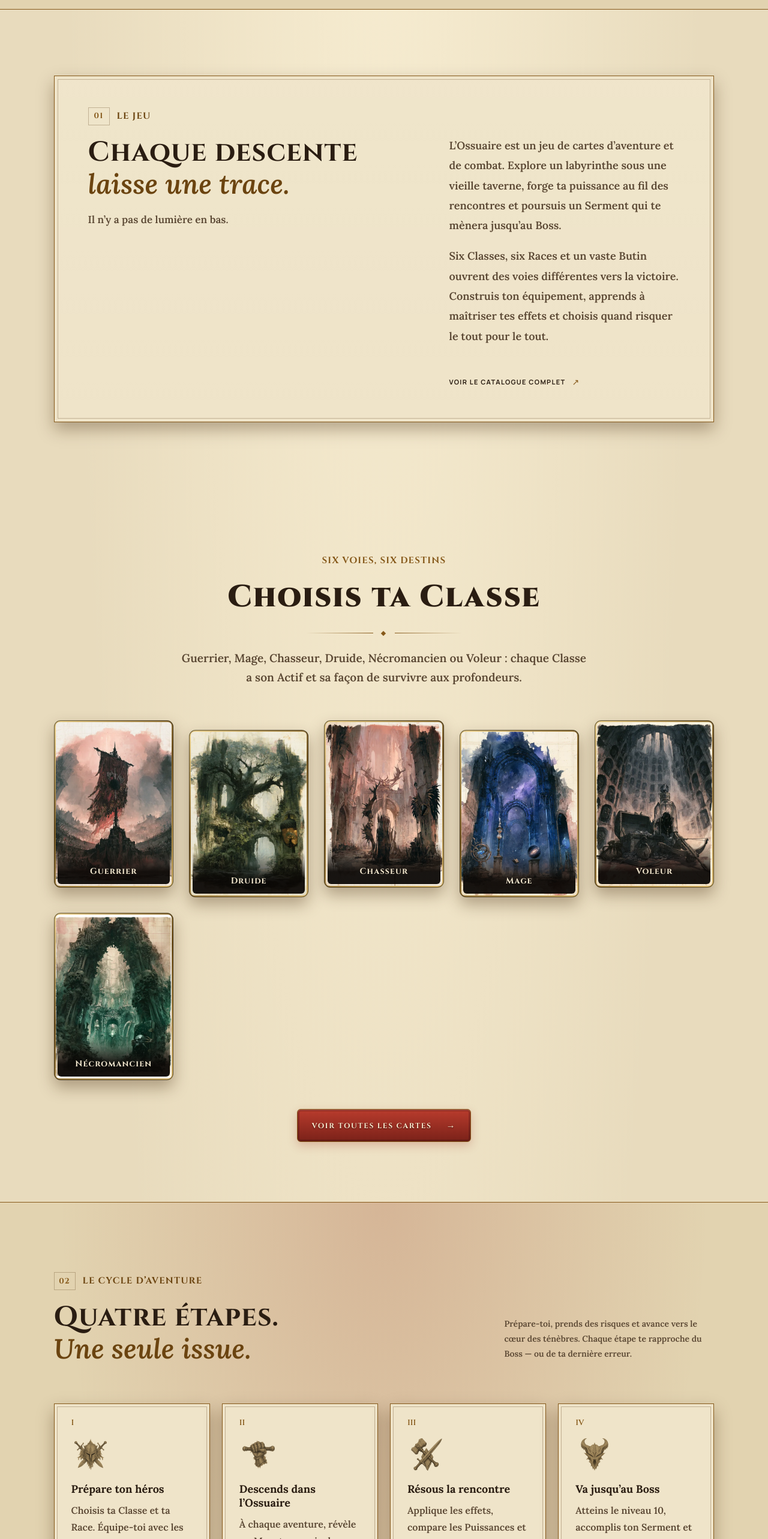
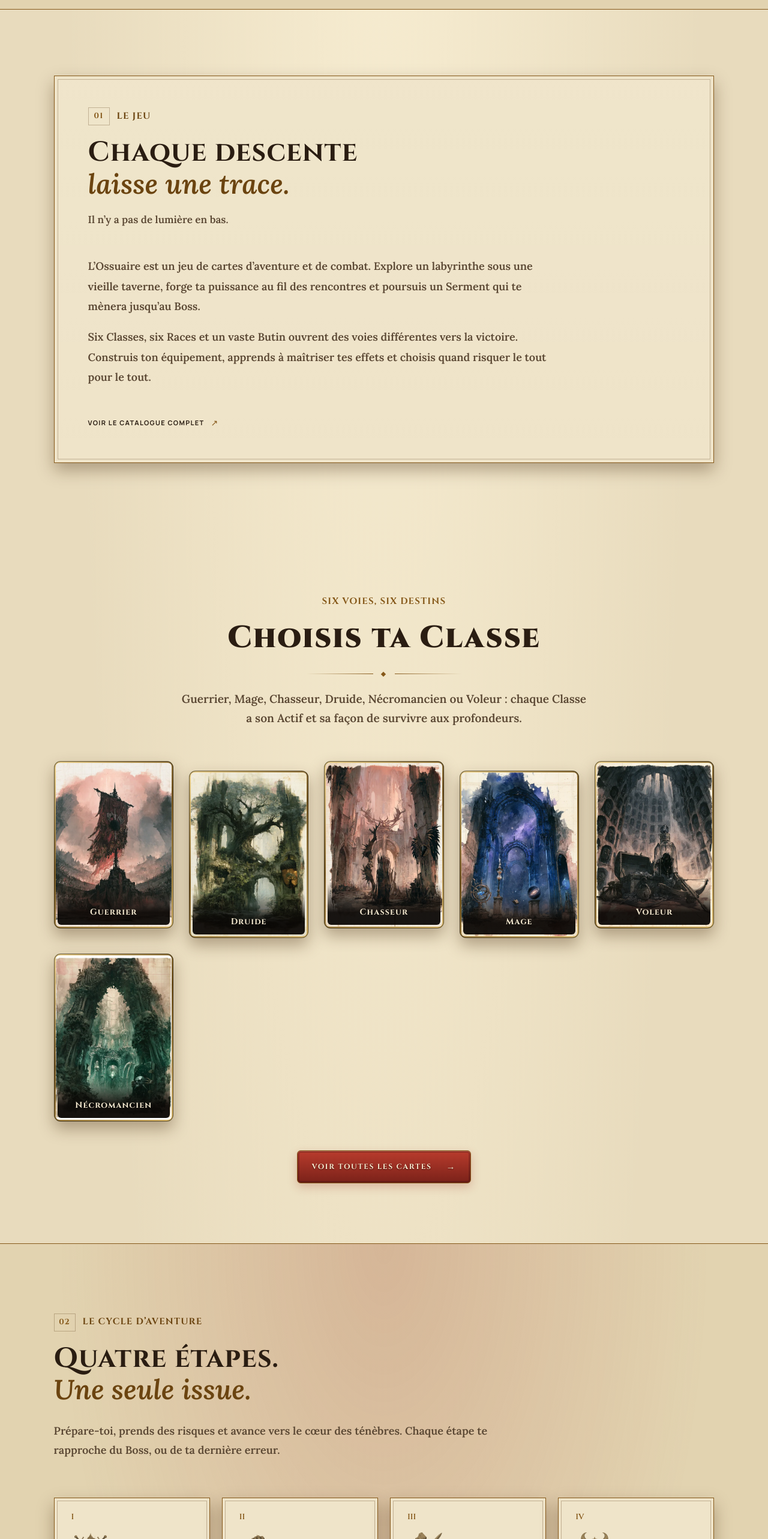
Before and after one commit to G33KOO/Ossuary-game, a React (Vite) app: page / in a window 1280 px wide. Shown: the part 880-3446 px from the top of the page at 60% size. Built offline with nearby package versions, Linux system fonts and the light colour scheme.

Commit message:
Place section descriptions below titles and simplify prose punctuation

```diff
--- a/index.html
+++ b/index.html
@@ -14,7 +14,7 @@
       rel="stylesheet"
       href="https://fonts.googleapis.com/css2?family=Cinzel:wght@500;600;700;900&family=Lora:ital,wght@0,500;0,600;0,700;1,500;1,600&family=Manrope:wght@500;600;700&display=swap"
     />
-    <title>Ossuaire — Descends. Survis. Terrasse un Boss.</title>
+    <title>Ossuaire, Descends. Survis. Terrasse un Boss.</title>
   </head>
   <body>
     <div id="root"></div>
--- a/src/App.css
+++ b/src/App.css
@@ -528,9 +528,7 @@ h2 em {
 .intro-tagline { margin: 18px 0 0; color: var(--muted); font-family: var(--serif); font-size: 17px; line-height: 1.6; }
 
 .intro-content {
-  display: grid;
-  gap: 11%;
-  grid-template-columns: 1fr 0.78fr;
+  display: block;
 }
 
 .intro-content h2,
@@ -559,6 +557,7 @@ h2 em {
   font-size: 15px;
   line-height: 1.85;
   padding-top: 29px;
+  max-width: 780px;
 }
 
 .intro-text p + p {
@@ -579,22 +578,20 @@ h2 em {
 }
 
 .section-heading {
-  align-items: end;
-  display: flex;
-  justify-content: space-between;
+  display: block;
 }
 
 .section-heading h2 {
   font-size: clamp(39px, 4.1vw, 57px);
 }
 
-.section-heading > p {
-  color: var(--muted);
-  font-family: var(--serif);
-  font-size: 14px;
+.section-heading .section-description {
+  color: var(--muted);
+  font-family: var(--serif);
+  font-size: 18px;
   line-height: 1.8;
-  margin: 0 0 7px;
-  max-width: 350px;
+  margin: 24px 0 0;
+  max-width: 780px;
 }
 
 .steps-grid {
@@ -657,7 +654,7 @@ h2 em {
   border: 1px solid rgb(192 163 106 / 30%);
   display: grid;
   gap: 27px;
-  grid-template-columns: auto 1.2fr 1fr;
+  grid-template-columns: auto 1fr;
   margin-top: 53px;
   padding: 24px 28px;
 }
@@ -682,12 +679,10 @@ h2 em {
 }
 
 .boss-copy {
-  border-left: 1px solid var(--line);
   color: var(--muted);
   font-size: 10px;
   line-height: 1.7;
-  margin: 0;
-  padding-left: 25px;
+  margin: 16px 0 0;
 }
 
 .catalog-section {
--- a/src/components/MechanicsSection.tsx
+++ b/src/components/MechanicsSection.tsx
@@ -45,8 +45,8 @@ export function MechanicsSection() {
               <br />
               <em>{t('mechanics.titleTwo')}</em>
             </h2>
+            <p className="section-description">{t('mechanics.description')}</p>
           </div>
-          <p>{t('mechanics.description')}</p>
         </div>
         <div className="steps-grid">
           {steps.map((step) => (
@@ -63,8 +63,8 @@ export function MechanicsSection() {
           <div>
             <p className="eyebrow">{t('mechanics.goalEyebrow')}</p>
             <h3>{t('mechanics.goalTitle')}</h3>
+            <p className="boss-copy">{t('mechanics.goalDescription')}</p>
           </div>
-          <p className="boss-copy">{t('mechanics.goalDescription')}</p>
         </div>
         <div className="section-cta">
           <Link className="button button-primary" to={paths.mechanics}>
--- a/src/i18n/messages.ts
+++ b/src/i18n/messages.ts
@@ -40,7 +40,7 @@ export const messages = {
     'mechanics.titleOne': 'Quatre étapes.',
     'mechanics.titleTwo': 'Une seule issue.',
     'mechanics.description':
-      'Prépare-toi, prends des risques et avance vers le cœur des ténèbres. Chaque étape te rapproche du Boss — ou de ta dernière erreur.',
+      'Prépare-toi, prends des risques et avance vers le cœur des ténèbres. Chaque étape te rapproche du Boss, ou de ta dernière erreur.',
     'mechanics.stepOneTitle': 'Prépare ton héros',
     'mechanics.stepOneDescription':
       'Choisis ta Classe et ta Race. Équipe-toi avec les Armes, Armures et Artefacts trouvés dans les profondeurs.',
@@ -49,7 +49,7 @@ export const messages = {
       'À chaque aventure, révèle un Monstre ou pioche un Butin. Chaque choix peut faire basculer ta progression.',
     'mechanics.stepThreeTitle': 'Résous la rencontre',
     'mechanics.stepThreeDescription':
-      'Applique les effets, compare les Puissances et récupère les récompenses — si tu survis à l’affrontement.',
+      'Applique les effets, compare les Puissances et récupère les récompenses, si tu survis à l’affrontement.',
     'mechanics.stepFourTitle': 'Va jusqu’au Boss',
     'mechanics.stepFourDescription':
       'Atteins le niveau 10, accomplis ton Serment et prépare-toi à affronter l’un des six Boss.',
@@ -134,7 +134,7 @@ export const messages = {
     'showcase.bossesDescription':
       'Une seule victoire compte : terrasser l’un d’eux. Chacun a sa puissance, ses pièges et son propre cauchemar.',
     'footer.tagline': 'Descends. Survis. Terrasse un Boss.',
-    'document.title': 'Ossuaire — Descends. Survis. Terrasse un Boss.',
+    'document.title': 'Ossuaire, Descends. Survis. Terrasse un Boss.',
     'document.description':
       'Découvre l’Ossuaire, son univers de dark fantasy, ses mécaniques d’aventure et son catalogue de 240 cartes.',
   },
@@ -179,7 +179,7 @@ export const messages = {
     'mechanics.titleOne': 'Four steps.',
     'mechanics.titleTwo': 'One final test.',
     'mechanics.description':
-      'Prepare, take risks, and push toward the heart of darkness. Every step brings you closer to the Boss—or your final mistake.',
+      'Prepare, take risks, and push toward the heart of darkness. Every step brings you closer to the Boss, or your final mistake.',
     'mechanics.stepOneTitle': 'Prepare your hero',
     'mechanics.stepOneDescription':
       'Choose your Class and Race. Equip the Weapons, Armor, and Artifacts found in the depths.',
@@ -188,7 +188,7 @@ export const messages = {
       'On each adventure, reveal a Monster or draw Loot. Every choice can change your progress.',
     'mechanics.stepThreeTitle': 'Resolve the encounter',
     'mechanics.stepThreeDescription':
-      'Apply effects, compare Power, and claim rewards—if you survive the fight.',
+      'Apply effects, compare Power, and claim rewards, if you survive the fight.',
     'mechanics.stepFourTitle': 'Face the Boss',
     'mechanics.stepFourDescription':
       'Reach level 10, fulfill your Oath, and prepare to face one of the six Bosses.',
@@ -273,7 +273,7 @@ export const messages = {
     'showcase.bossesDescription':
       'Only one victory counts: slay one of them. Each has its own Power, its own traps, and its own nightmare.',
     'footer.tagline': 'Descend. Survive. Slay a Boss.',
-    'document.title': 'Ossuary — Descend. Survive. Slay a Boss.',
+    'document.title': 'Ossuary, Descend. Survive. Slay a Boss.',
     'document.description':
       'Discover Ossuary, its dark fantasy world, adventure mechanics, and catalogue of 240 cards.',
   },
```
Also changed, not shown: src/content/solo.ts (+20 -20 lines).
